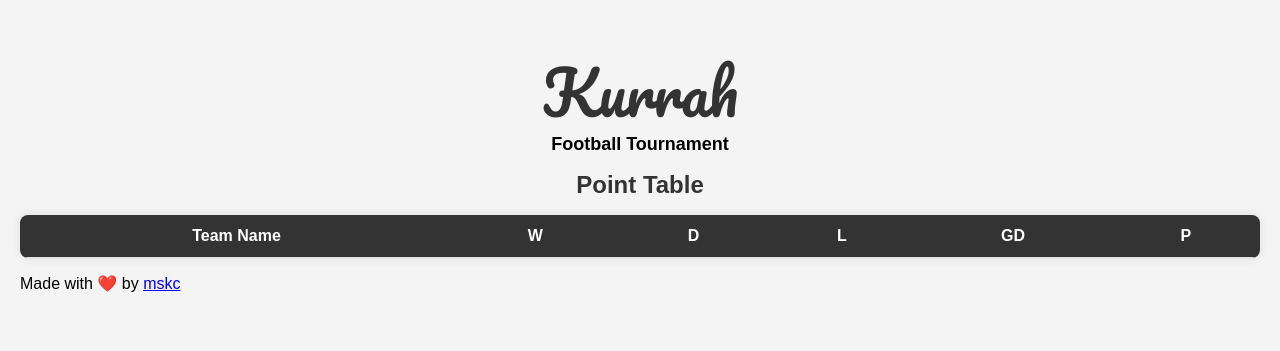
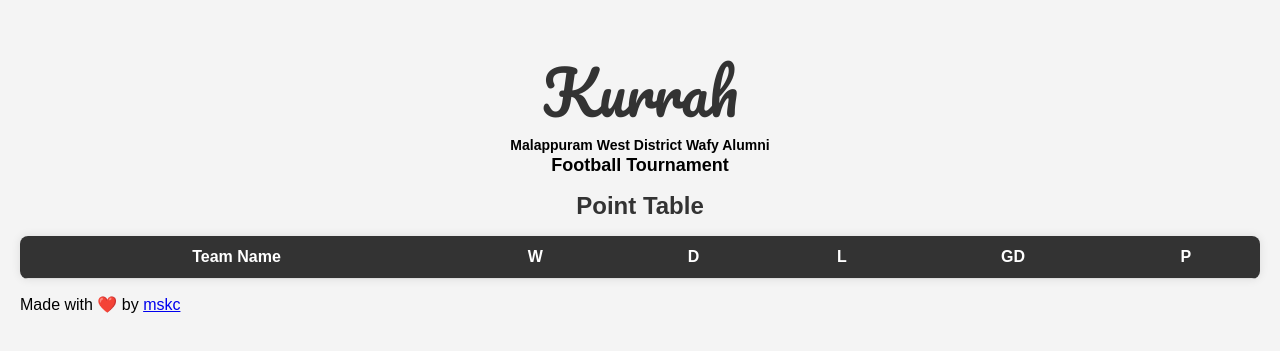
Before and after one commit to M-Salih3/alumniWeb, a plain HTML site: page index.html in a window 1280 px wide. Shown: the part 101-452 px from the top of the page. Drawn offline with Linux system fonts and the light colour scheme; no server answers.

Commit message:
Update index.html

```diff
--- a/index.html
+++ b/index.html
@@ -36,6 +36,9 @@
         text-align: center;
         margin-top: -10px;
         font-size: 18px;
+      }
+      h2 span{
+        font-size: 14px;
       }
       .table-container {
         width: 100%;
@@ -88,7 +91,7 @@
   </head>
   <body>
     <h1 class="m-hd">Kurrah</h1>
-    <h2>Football Tournament</h2>
+    <h2><span>Malappuram West District Wafy Alumni</span><br> Football Tournament</h2>
     <h1>Point Table</h1>
 
     <div class="table-container">
```
